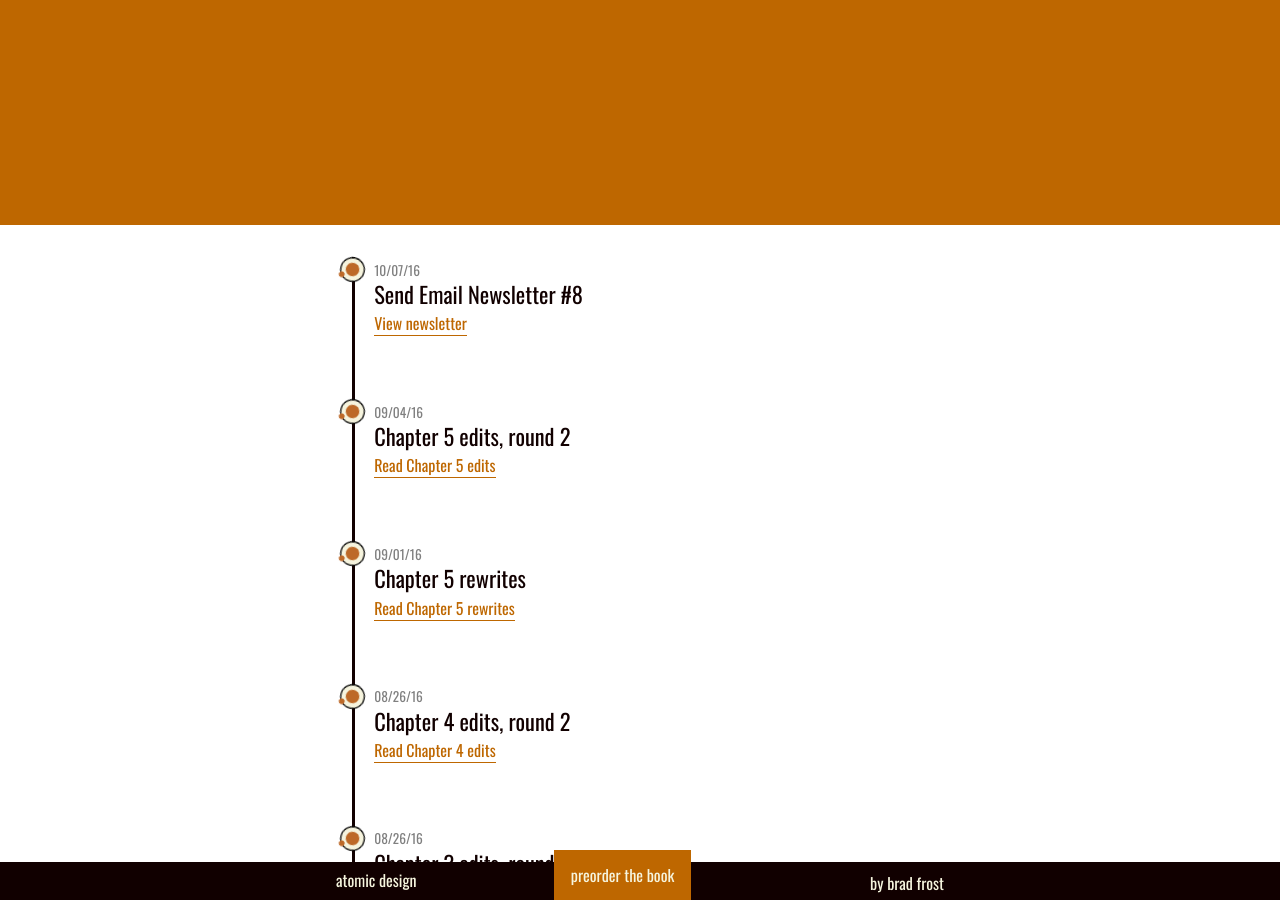
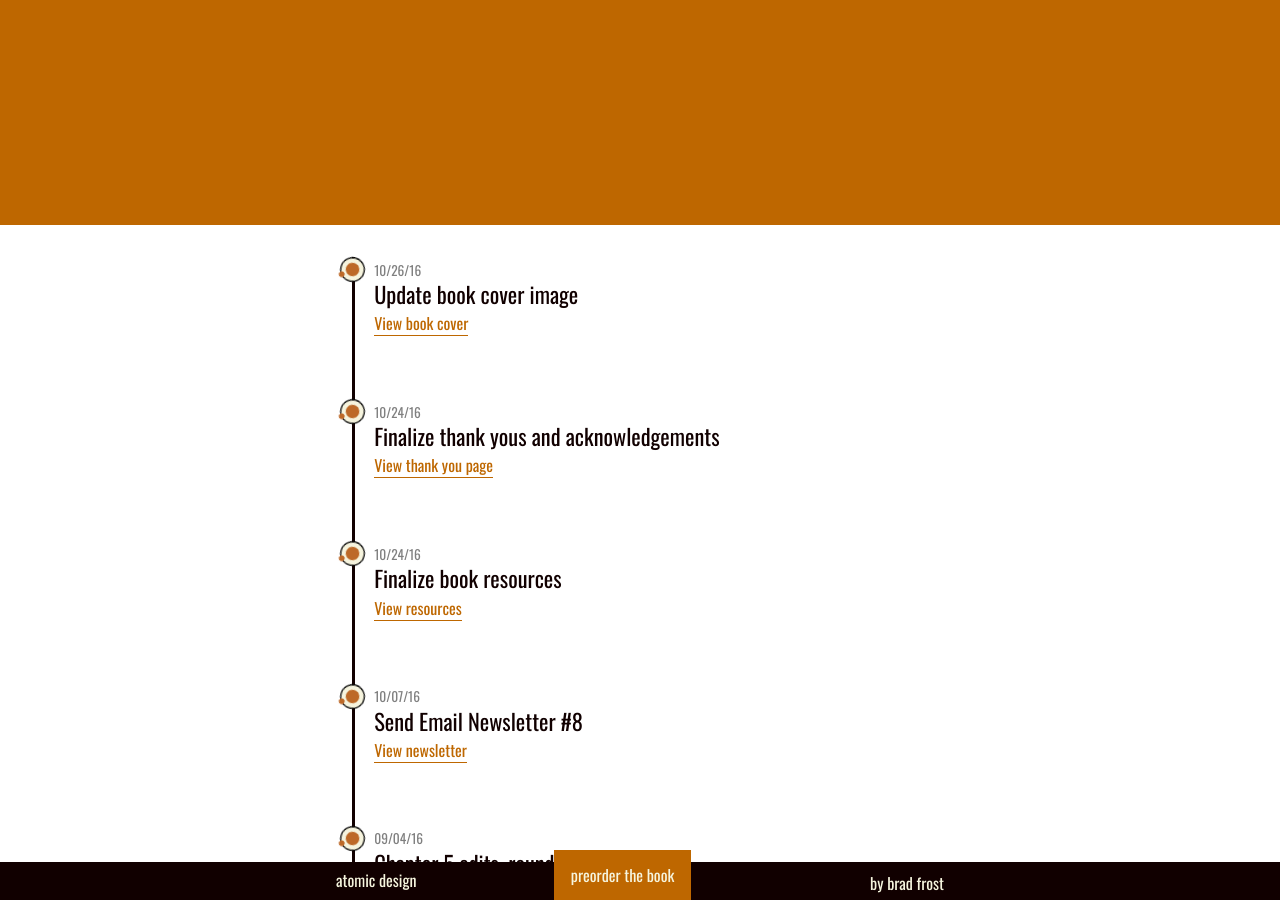
Before and after one commit to bradfrost/atomic-design, a Jekyll site: the page built from timeline.md, in a window 1280 px wide and 900 px high, scrolled down 437 px. Built offline with Jekyll 4.4.1, drawn with Linux system fonts in a browser that asks for light colours; nearby versions of some CDN libraries.

Commit message:
Update timeline

```diff
--- a/timeline.md
+++ b/timeline.md
@@ -83,9 +83,15 @@ permalink: /timeline/
     [Read Chapter 3 edits](http://atomicdesign.bradfrost.com/chapter-3/)
 39. ### *08/26/16* Chapter 4 edits, round 2
     [Read Chapter 4 edits](http://atomicdesign.bradfrost.com/chapter-4/)
-36. ### *09/01/16* Chapter 5 rewrites
+40. ### *09/01/16* Chapter 5 rewrites
     [Read Chapter 5 rewrites](http://rewrites.atomicdesign.bradfrost.com/chapter-5/)
-36. ### *09/04/16* Chapter 5 edits, round 2
+41. ### *09/04/16* Chapter 5 edits, round 2
     [Read Chapter 5 edits](http://atomicdesign.bradfrost.com/chapter-5/)
-32. ### *10/07/16* Send Email Newsletter #8
+42. ### *10/07/16* Send Email Newsletter #8
     [View newsletter](http://us5.campaign-archive1.com/?u=6c0c3f4dcd40d88bc1cedb3fa&id=f3bafb7857)
+43. ### *10/24/16* Finalize book resources
+    [View resources](http://atomicdesign.bradfrost.com/resources/)
+44. ### *10/24/16* Finalize thank yous and acknowledgements
+    [View thank you page](http://atomicdesign.bradfrost.com/resources/)
+45. ### *10/26/16* Update book cover image
+    [View book cover](http://atomicdesign.bradfrost.com)
```
Also changed, not shown: 2 other files.
